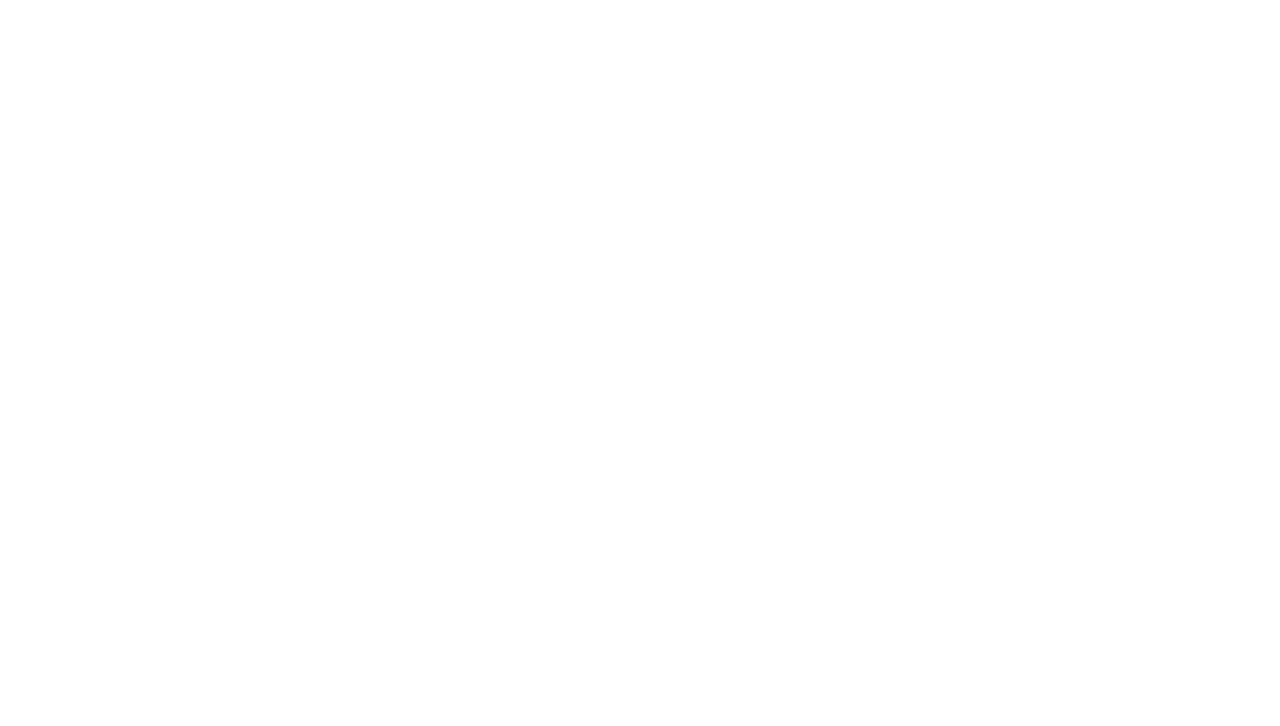
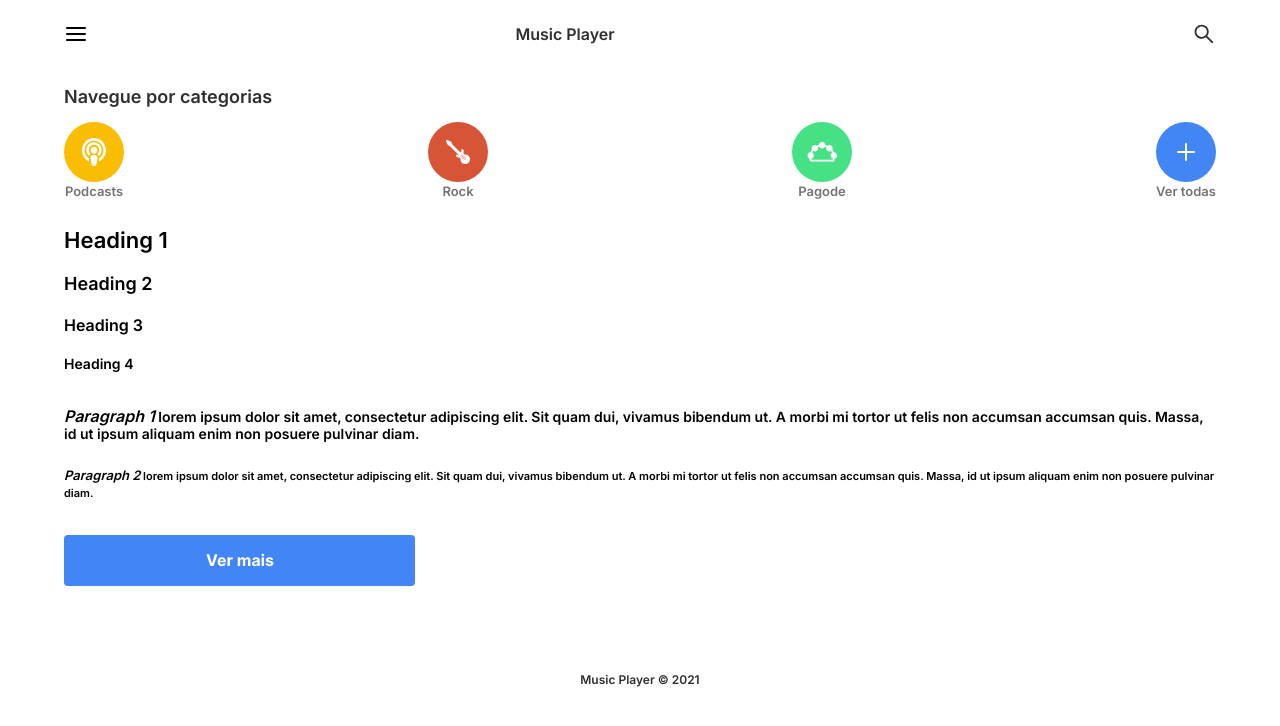
Before and after one commit to ElioGlock123/Music_App, a plain HTML site: page index.html in a window 1280 px wide. Drawn offline with Linux system fonts and the light colour scheme.

Commit message:
feat: home page

```diff
--- a/index.html
+++ b/index.html
@@ -1,12 +1,57 @@
 <!DOCTYPE html>
 <html lang="pt-br">
     <head>
+        <link rel="stylesheet" href="styles/pages/index.css">
         <meta charset="UTF-8">
         <meta http-equiv="X-UA-Compatible" content="IE=edge">
         <meta name="viewport" content="width=device-width, initial-scale=1.0">
-        <title>Musica</title>
+        <title>Music</title>
     </head>
     <body>
-
+        <!-- fist bar -->
+        <div class="first-bar">
+            <img src="./assets/icons/menu.svg" alt="Menu">
+            <p class="first-bar__name">Music Player</p>
+            <img src="./assets/icons/search.svg" alt="Pesquisa">
+        </div>
+        <!-- indicator -->
+        <p class="indicator">Navegue por categorias</p>
+        <!-- categories -->
+        <div class="categories">
+            <div class="musics">
+                <img src="./assets/icons/podcasts.svg" alt="podcasts">
+                <p>Podcasts</p>
+            </div>
+            <div class="musics">
+                <img src="./assets/icons/rock.svg" alt="rock">
+                <p>Rock</p>
+            </div>
+            <div class="musics">
+                <img src="./assets/icons/pagode.svg" alt="pagode">
+                <p>Pagode</p>
+            </div>
+            <div class="musics">
+                <img src="./assets/icons/todas.svg" alt="todas">
+                <p>Ver todas</p>
+            </div>
+        </div>
+        <div class="text-one">
+            <h1 class="h1">Heading 1</h1>
+            <h1 class="h2">Heading 2</h1>
+            <h1 class="h3">Heading 3</h1>
+            <h1 class="h4">Heading 4</h1>
+        </div>
+        <div class="text-two">
+            <span><bold class="Paragraph1">Paragraph 1</bold><bold class="t">  lorem ipsum dolor sit amet, consectetur adipiscing elit. Sit quam dui, vivamus bibendum ut. A morbi mi tortor ut felis non accumsan accumsan quis. Massa, id ut ipsum aliquam  enim non posuere pulvinar diam.</bold></span>
+        </div>
+        <div class="text-three">
+            <span><bold class="Paragraph2">Paragraph 2</bold><bold class="r">  lorem ipsum dolor sit amet, consectetur adipiscing elit. Sit quam dui, vivamus bibendum ut. A morbi mi tortor ut felis non accumsan accumsan quis. Massa, id ut ipsum aliquam  enim non posuere pulvinar diam.</bold></span>
+        </div>
+        <div class="btn">
+            <img src="./assets/icons/btn.svg"  alt="btn">
+        </div>
+        <div class="verificate">
+            <p>Music Player © 2021</p>
+        </div>
     </body>
 </html>
--- /dev/null
+++ b/styles/components/app.css
@@ -0,0 +1,110 @@
+.first-bar{
+    display: flex;
+    justify-content: space-between;
+    width: 90%;
+    margin: 0 auto;
+    padding-top: 13px;
+    padding-bottom: 13px;
+}
+
+.first-bar p{
+    margin-right: 150px;
+    text-align: center;
+    padding-top: 13px;
+    padding-bottom: 13px;
+    color:rgb(47, 47, 47);
+    font-size: 16px;
+}
+
+.indicator{
+    width: 90%;
+    margin: 0 auto;
+    padding-top: 20px;
+    color:rgb(47, 47, 47);
+    font-size: 18px;
+}
+
+.categories{
+    display: flex;
+    justify-content: space-between;
+    width: 90%;
+    margin: 0 auto;
+    padding-top: 16px;
+
+}
+
+.musics p{
+    color: rgb(115, 115, 115);
+    font-size: 13px;
+    text-align: center;
+}
+/* text */
+
+
+.text-one{
+    width: 90%;
+    margin: 0 auto;
+    padding-top: 31px;
+    padding-bottom: 13px;
+}
+
+
+.h1{
+    font-size: 22px;
+}
+.h2{
+    font-size: 18px;
+    padding-top: 24px;
+}
+
+.h3{
+    font-size: 16px;
+    padding-top: 24px;
+}
+.h4{
+    font-size: 14px;
+    padding-top: 24px;
+}
+
+.text-two{
+    padding-top: 24px;
+    width: 90%;
+    margin: 0 auto;
+}
+
+.Paragraph1{
+    font-style: italic;
+    font-size: 16px;
+}
+.t{
+    font-size: 14px;
+}
+
+.text-three{
+    padding-top: 24px;
+    width: 90%;
+    margin: 0 auto;
+
+}
+
+.Paragraph2{
+    font-style: italic;
+    font-size: 13px;
+}
+
+.r{
+    font-size: 11px;
+}
+
+.btn{
+    padding-top: 35px;
+    width: 90%;
+    margin: 0 auto;
+}
+.verificate{
+    color: rgb(47, 47, 47);
+    font-size: 12px;
+    text-align: center;
+    padding-top: 85px;
+    padding-bottom: 20px;
+}
--- /dev/null
+++ b/styles/pages/index.css
@@ -0,0 +1,4 @@
+@import url('https://fonts.googleapis.com/css2?family=Inter:wght@600&display=swap');
+@import '../components/app.css';
+@import '../utils/general.css';
+@import '../utils/reset.css';
--- /dev/null
+++ b/styles/utils/general.css
@@ -0,0 +1,3 @@
+p,h1,h2,h3,h4,span,strong{
+    font-family: 'Inter',sans-serif;
+}
--- /dev/null
+++ b/styles/utils/reset.css
@@ -0,0 +1,129 @@
+html,
+body,
+div,
+span,
+applet,
+object,
+iframe,
+h1,
+h2,
+h3,
+h4,
+h5,
+h6,
+p,
+blockquote,
+pre,
+a,
+abbr,
+acronym,
+address,
+big,
+cite,
+code,
+del,
+dfn,
+em,
+img,
+ins,
+kbd,
+q,
+s,
+samp,
+small,
+strike,
+strong,
+sub,
+sup,
+tt,
+var,
+b,
+u,
+i,
+center,
+dl,
+dt,
+dd,
+ol,
+ul,
+li,
+fieldset,
+form,
+label,
+legend,
+table,
+caption,
+tbody,
+tfoot,
+thead,
+tr,
+th,
+td,
+article,
+aside,
+canvas,
+details,
+embed,
+figure,
+figcaption,
+footer,
+header,
+hgroup,
+menu,
+nav,
+output,
+ruby,
+section,
+summary,
+time,
+mark,
+audio,
+video {
+    margin: 0;
+    padding: 0;
+    border: 0;
+    font-size: 100%;
+    vertical-align: baseline;
+}
+
+/* HTML5 display-role reset for older browsers */
+article,
+aside,
+details,
+figcaption,
+figure,
+footer,
+header,
+hgroup,
+menu,
+nav,
+section {
+    display: block;
+}
+
+body {
+    line-height: 1;
+}
+
+ol,
+ul {
+    list-style: none;
+}
+
+blockquote,
+q {
+    quotes: none;
+}
+
+blockquote:before,
+blockquote:after,
+q:before,
+q:after {
+    content: '';
+    content: none;
+}
+
+table {
+    border-collapse: collapse;
+    border-spacing: 0;
+}
```
Also changed, not shown: assets/icons/btn.svg (added), assets/icons/menu.svg (added), assets/icons/pagode.svg (added), assets/icons/podcasts.svg (added), assets/icons/rock.svg (added), assets/icons/search.svg (added), assets/icons/todas.svg (added).
